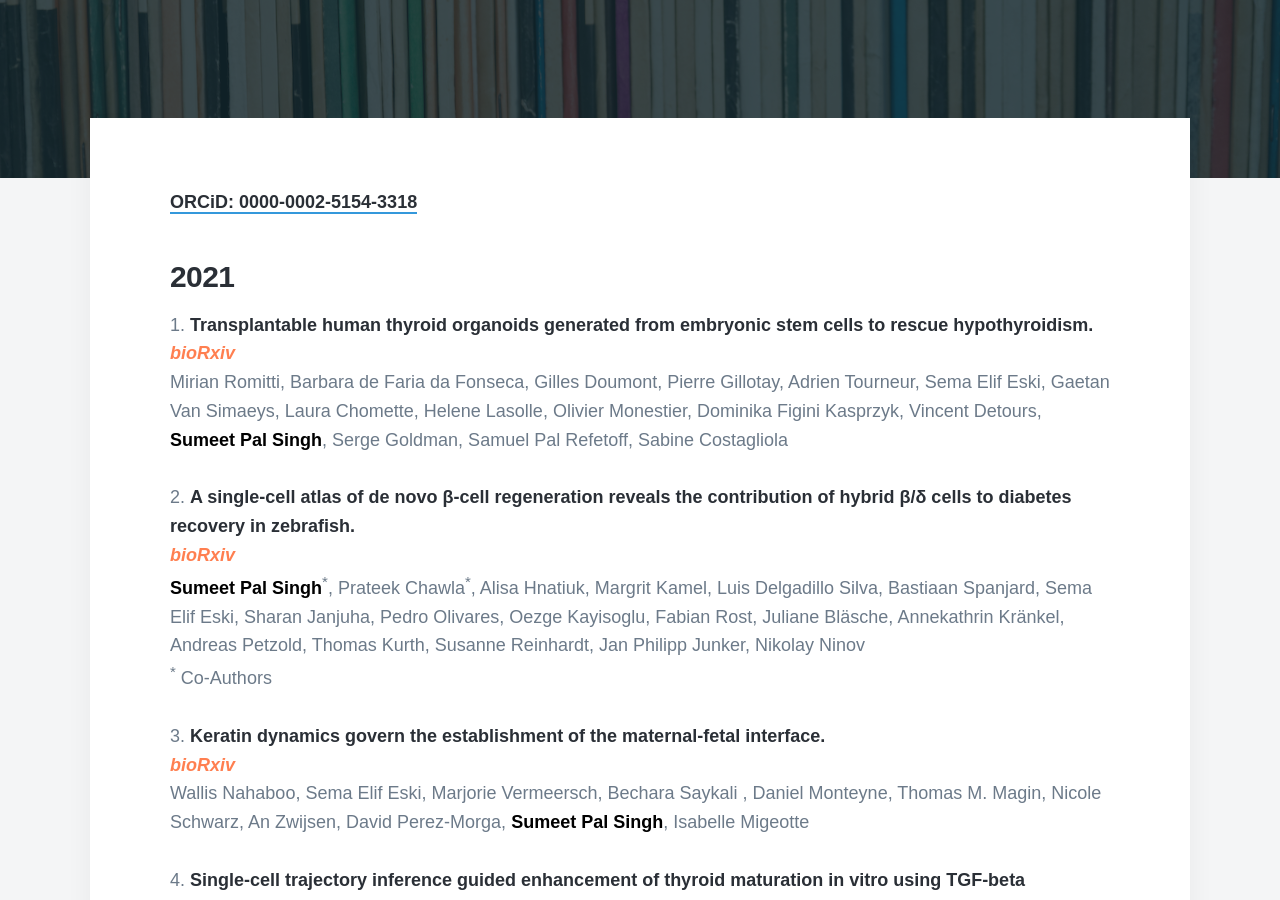
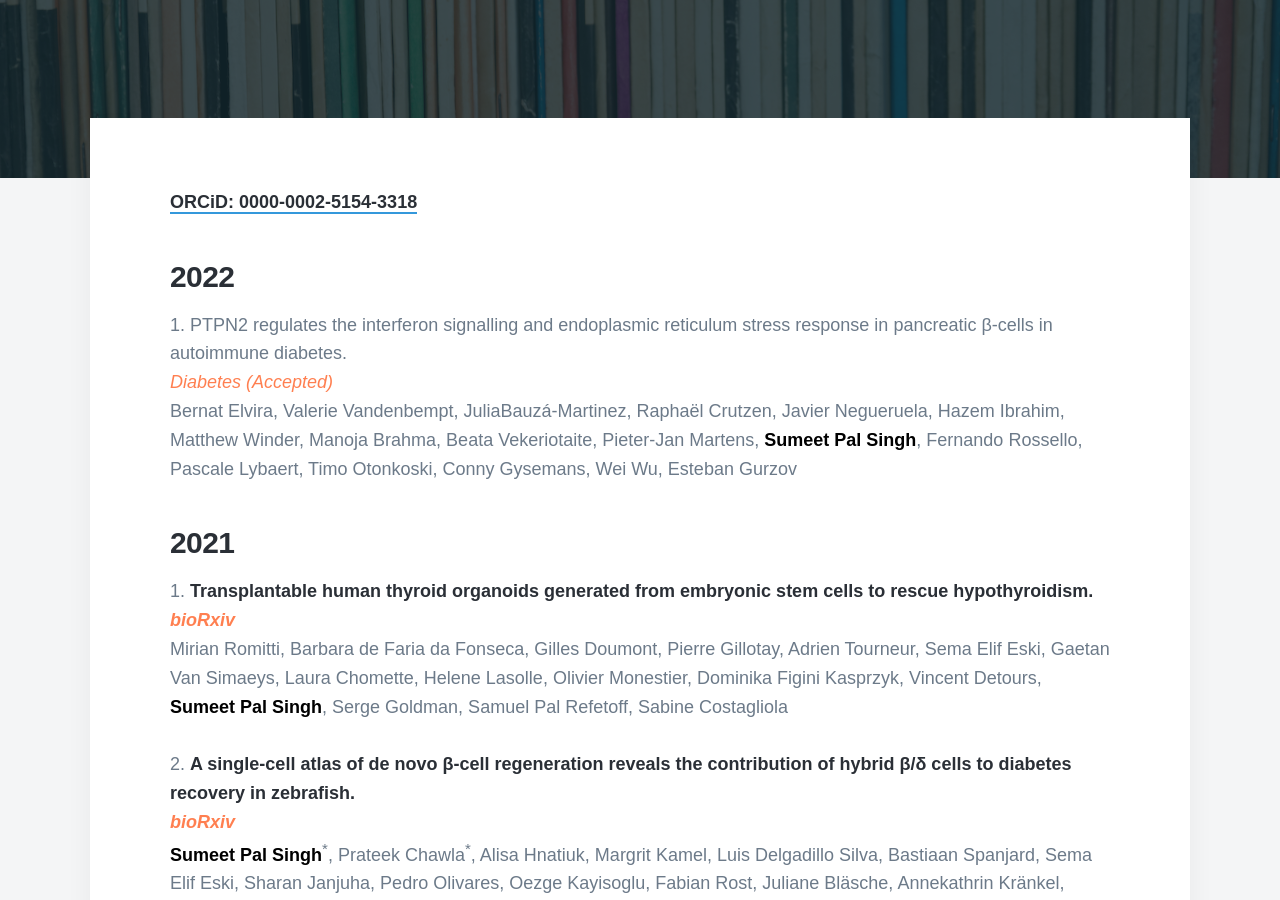
Before and after one commit to sumeetpalsingh/sumeetpalsingh.github.io, a Jekyll site: the page built from _pages/publications.md, in a window 1280 px wide and 900 px high, scrolled down 408 px. Built offline with Jekyll 4.4.1, drawn with Linux system fonts in a browser that asks for light colours; nearby versions of some CDN libraries; some web fonts are replaced.

Commit message:
Update publications.md

```diff
--- a/_pages/publications.md
+++ b/_pages/publications.md
@@ -6,6 +6,13 @@ featured_image: /images/demo/publications.jpg
 ---
 
 [ORCiD: 0000-0002-5154-3318](https://orcid.org/0000-0002-5154-3318)
+
+### 2022
+
+1. PTPN2 regulates the interferon signalling and endoplasmic reticulum stress response in pancreatic β-cells in autoimmune diabetes.
+  <span style="color:coral">*Diabetes (Accepted)*</span>
+  Bernat Elvira, Valerie Vandenbempt, JuliaBauzá-Martinez, Raphaël Crutzen, Javier Negueruela, Hazem Ibrahim, Matthew Winder, Manoja Brahma, Beata Vekeriotaite, Pieter-Jan Martens, <span style="color:black">**Sumeet Pal Singh**</span>, Fernando Rossello, Pascale Lybaert, Timo Otonkoski, Conny Gysemans, Wei Wu, Esteban Gurzov
+
 
 ### 2021
 
```
